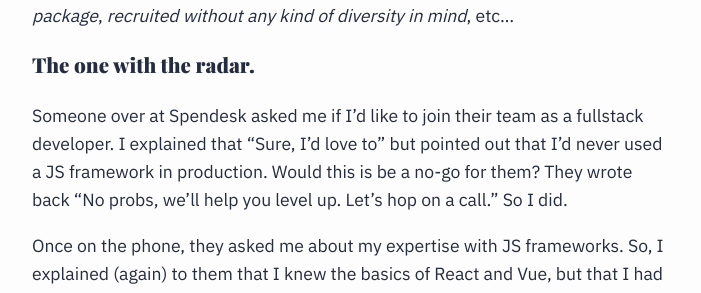
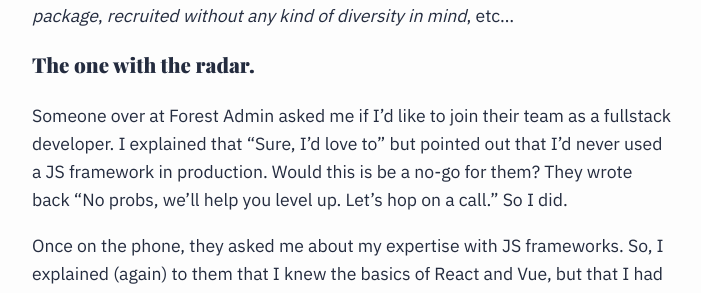
Before and after one commit to merciremi/remicodes, a Jekyll site: the page built from _fragments/2020-06-30-recruiting-gimmicks.md, in a window 1280 px wide and 900 px high, scrolled down 872 px. Shown: the part 156-449 px from the top of the window, without its empty margins (288-989 px from the left). Built offline with Jekyll 4.4.1, drawn with Linux system fonts in a browser that asks for light colours; some web fonts are replaced.

Commit message:
Fix company name

```diff
--- a/_fragments/2020-06-30-recruiting-gimmicks.md
+++ b/_fragments/2020-06-30-recruiting-gimmicks.md
@@ -27,7 +27,7 @@ Let's also add that in real life, "a vibrant, playful and playful team", usually
 
 ### The one with the radar.
 
-Someone over at Spendesk asked me if I'd like to join their team as a fullstack developer. I explained that "Sure, I'd love to" but pointed out that I'd never used a JS framework in production. Would this is be a no-go for them? They wrote back "No probs, we'll help you level up. Let's hop on a call." So I did.
+Someone over at Forest Admin asked me if I'd like to join their team as a fullstack developer. I explained that "Sure, I'd love to" but pointed out that I'd never used a JS framework in production. Would this is be a no-go for them? They wrote back "No probs, we'll help you level up. Let's hop on a call." So I did.
 
 Once on the phone, they asked me about my expertise with JS frameworks. So, I explained (again) to them that I knew the basics of React and Vue, but that I had no experience running JS frameworks in production. Their answer just blew my mind:
 
```
